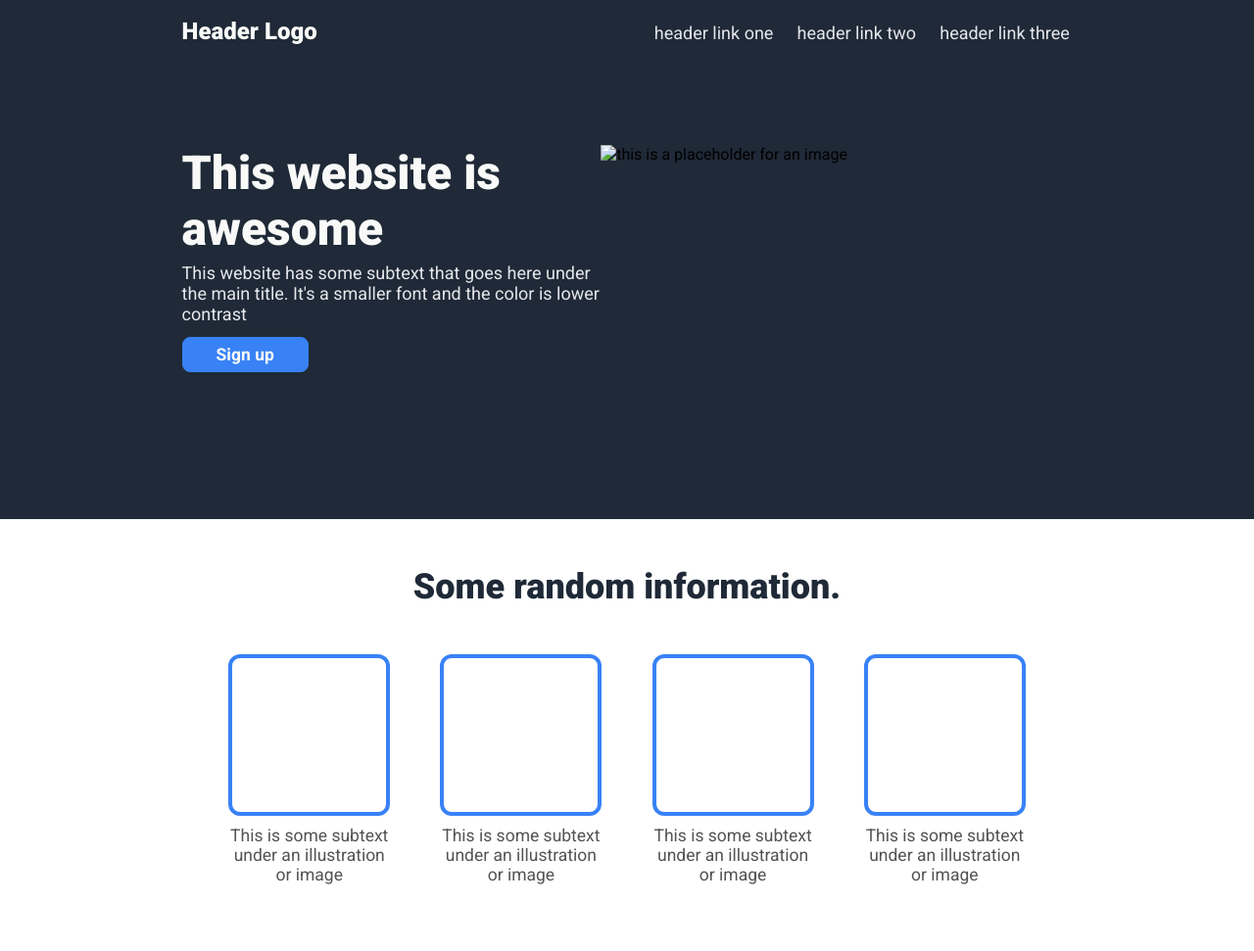
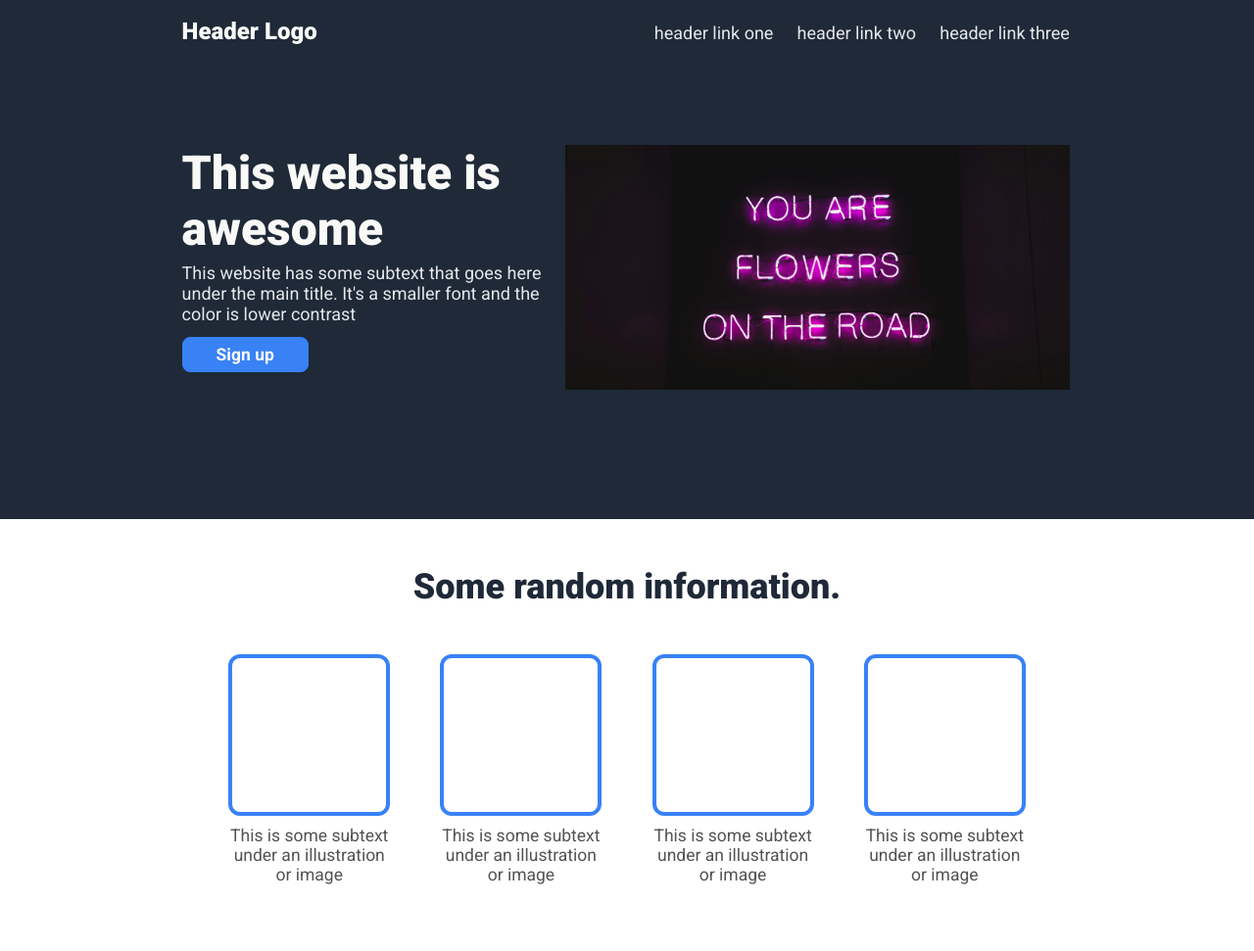
Before and after one commit to 2305G6YE/website1, a plain HTML site: page index.html in a window 1280 px wide. Shown: the top 971 px of the page at 98% size. Drawn offline with Linux system fonts and the light colour scheme; the site is published under a folder, as on GitHub Pages, so addresses that start at the root find nothing.

Commit message:
Fix: Image directory missing root syntax

```diff
--- a/index.html
+++ b/index.html
@@ -27,7 +27,7 @@
                                 a smaller font and the color is lower contrast</p>
                             <button>Sign up</button>
                         </div>
-                        <img src="/images/pexels-ryutaro.jpg" alt="this is a placeholder for an image">
+                        <img src="./images/pexels-ryutaro.jpg" alt="this is a placeholder for an image">
                     </div>
                 </div>
                 <div class="second-frame">
```
